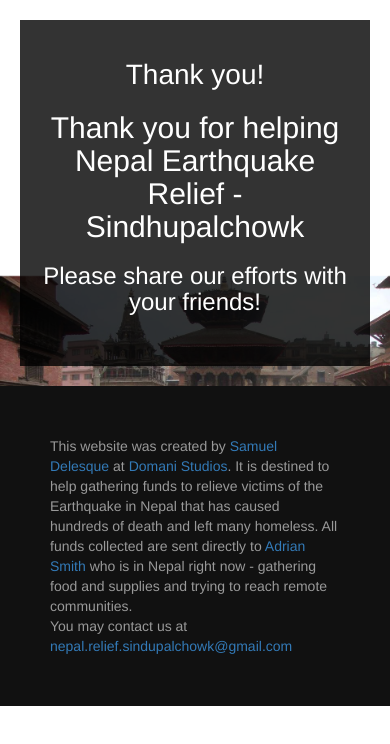
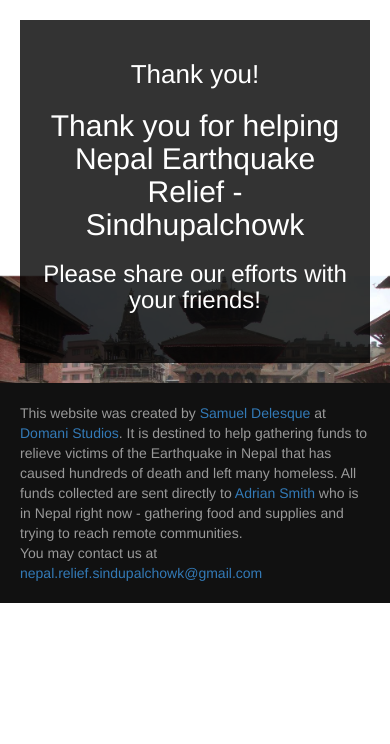
Before and after one commit to samueldelesque/directnepalrelief, a website: page public/success/index.html in a window 390 px wide. Drawn offline with nearby package versions, Linux system fonts and the light colour scheme.

Commit message:
mobile footer update

```diff
--- a/public/css/main.css
+++ b/public/css/main.css
@@ -106,9 +106,12 @@ p.disclaimer{
 		padding: 20px;
 	}
 	h1{
-		font-size: 28px;
+		font-size: 26px;
 	}
 	.wrap p{
 		font-size: 14px;
 	}
+	.footer{
+		padding: 20px;
+	}
 }
```
